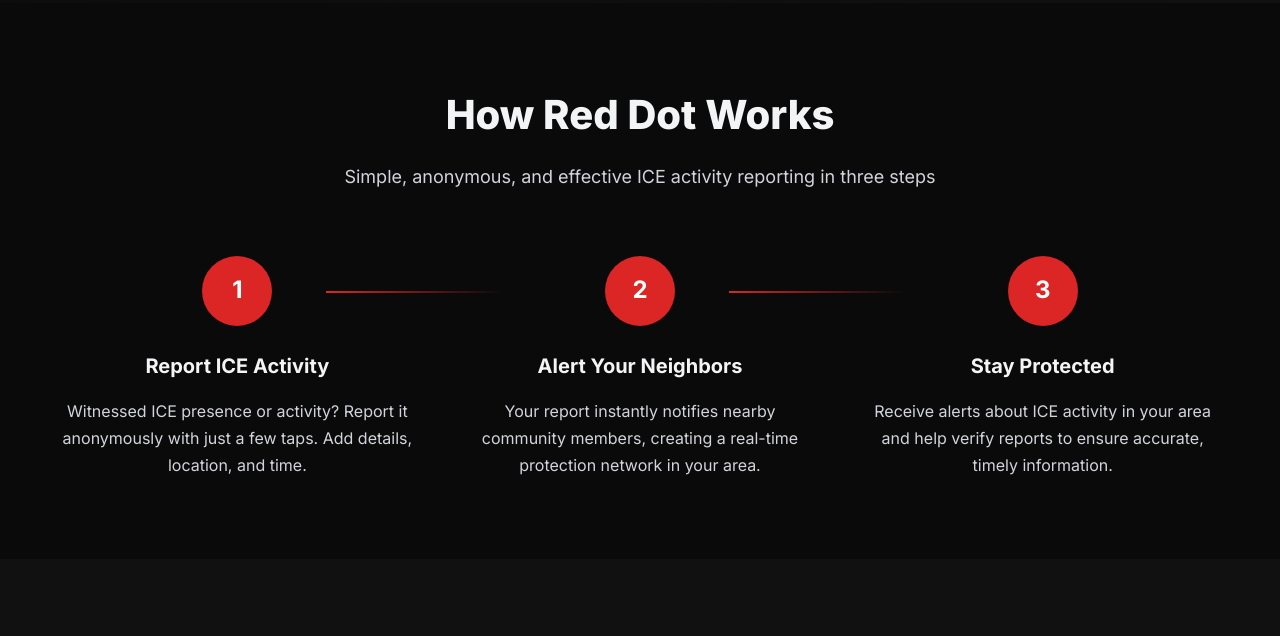
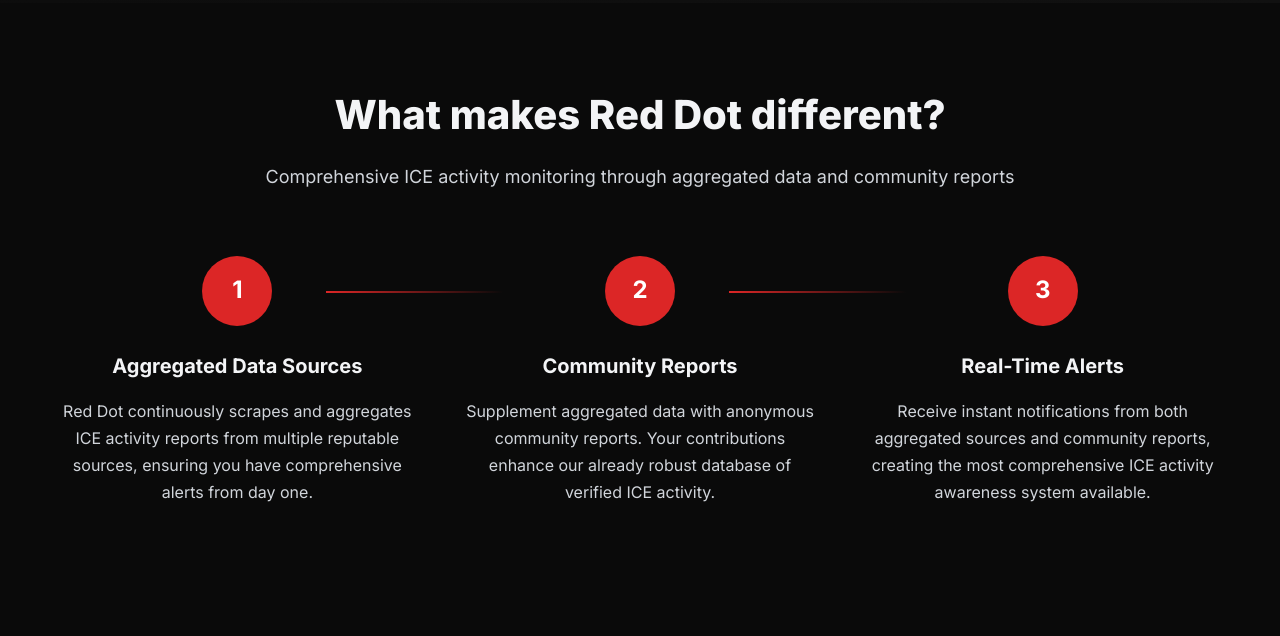
Before and after one commit to nwayt001/red_dot-website, a plain HTML site: page index.html in a window 1280 px wide. Shown: the part 868-1504 px from the top of the page. Drawn offline with Linux system fonts and the light colour scheme.

Commit message:
updated to reflect how red dot pulls from other sources

```diff
--- a/index.html
+++ b/index.html
@@ -72,8 +72,8 @@
                         <img src="images/New_Assets/red-dot-ice-activity-alerts.png" alt="Red Dot Logo" class="hero-logo" />
                     </h1>
                     <p class="hero-subtitle">
-                        Anonymous community-driven tool for reporting and receiving ICE activity alerts.
-                        Help keep your neighbors informed and safe without revealing your identity.
+                        <!--Anonymous community-driven tool for reporting and receiving ICE activity alerts. -->
+                        The only ICE alert app that aggregates verified reports from multiple trusted sources, not just user submissions. Get comprehensive, real-time ICE activity data from day one.
                     </p>
                     <p class="platform-info">Available on iOS • Android Coming Soon</p>
                     <div class="hero-cta">
@@ -107,6 +107,41 @@
         </div>
     </section>
 
+
+
+    <!-- What makes red dot different section-->
+    <section id="how-it-works" class="how-it-works">
+        <div class="container">
+            <div class="section-header">
+                <h2>What makes Red Dot different?</h2>
+                <p>Comprehensive ICE activity monitoring through aggregated data and community reports</p>
+            </div>
+            <div class="steps-container">
+                <div class="step">
+                    <div class="step-number">1</div>
+                    <div class="step-content">
+                        <h3>Aggregated Data Sources</h3>
+                        <p>Red Dot continuously scrapes and aggregates ICE activity reports from multiple reputable sources, ensuring you have comprehensive alerts from day one.</p>
+                    </div>
+                </div>
+                <div class="step">
+                    <div class="step-number">2</div>
+                    <div class="step-content">
+                        <h3>Community Reports</h3>
+                        <p>Supplement aggregated data with anonymous community reports. Your contributions enhance our already robust database of verified ICE activity.</p>
+                    </div>
+                </div>
+                <div class="step">
+                    <div class="step-number">3</div>
+                    <div class="step-content">
+                        <h3>Real-Time Alerts</h3>
+                        <p>Receive instant notifications from both aggregated sources and community reports, creating the most comprehensive ICE activity awareness system available.</p>
+                    </div>
+                </div>
+            </div>
+        </div>
+    </section>
+
     <!-- How It Works Section -->
     <section id="how-it-works" class="how-it-works">
         <div class="container">
@@ -133,12 +168,14 @@
                     <div class="step-number">3</div>
                     <div class="step-content">
                         <h3>Stay Protected</h3>
-                        <p>Receive alerts about ICE activity in your area and help verify reports to ensure accurate, timely information.</p>
+                        <p>Receive alerts about ICE activity in your area, pulled from multiple, verified sources to keep you safe.</p>
                     </div>
                 </div>
             </div>
         </div>
     </section>
+
+
 
     <!-- Features Section -->
     <section id="features" class="features">
```
